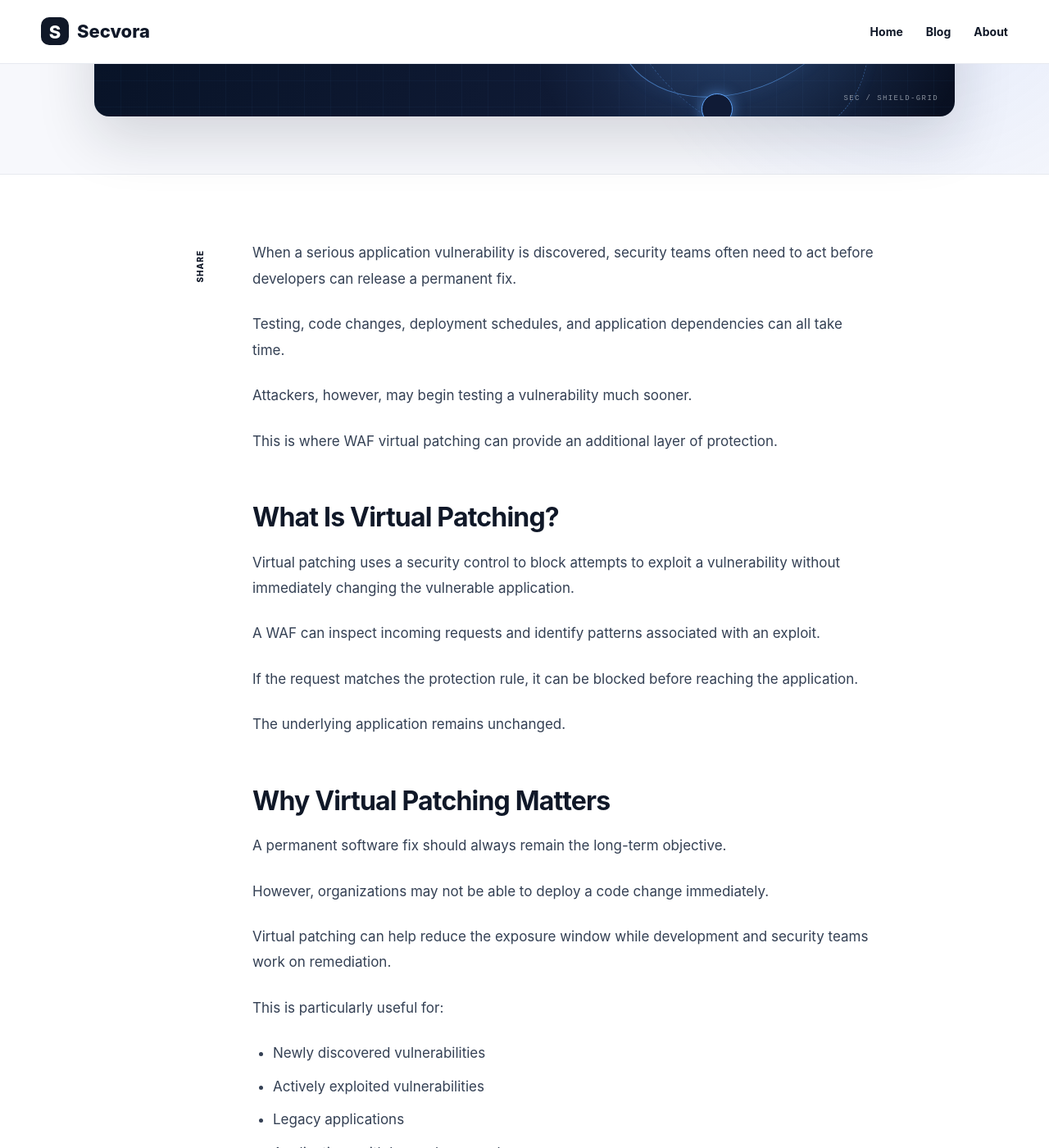
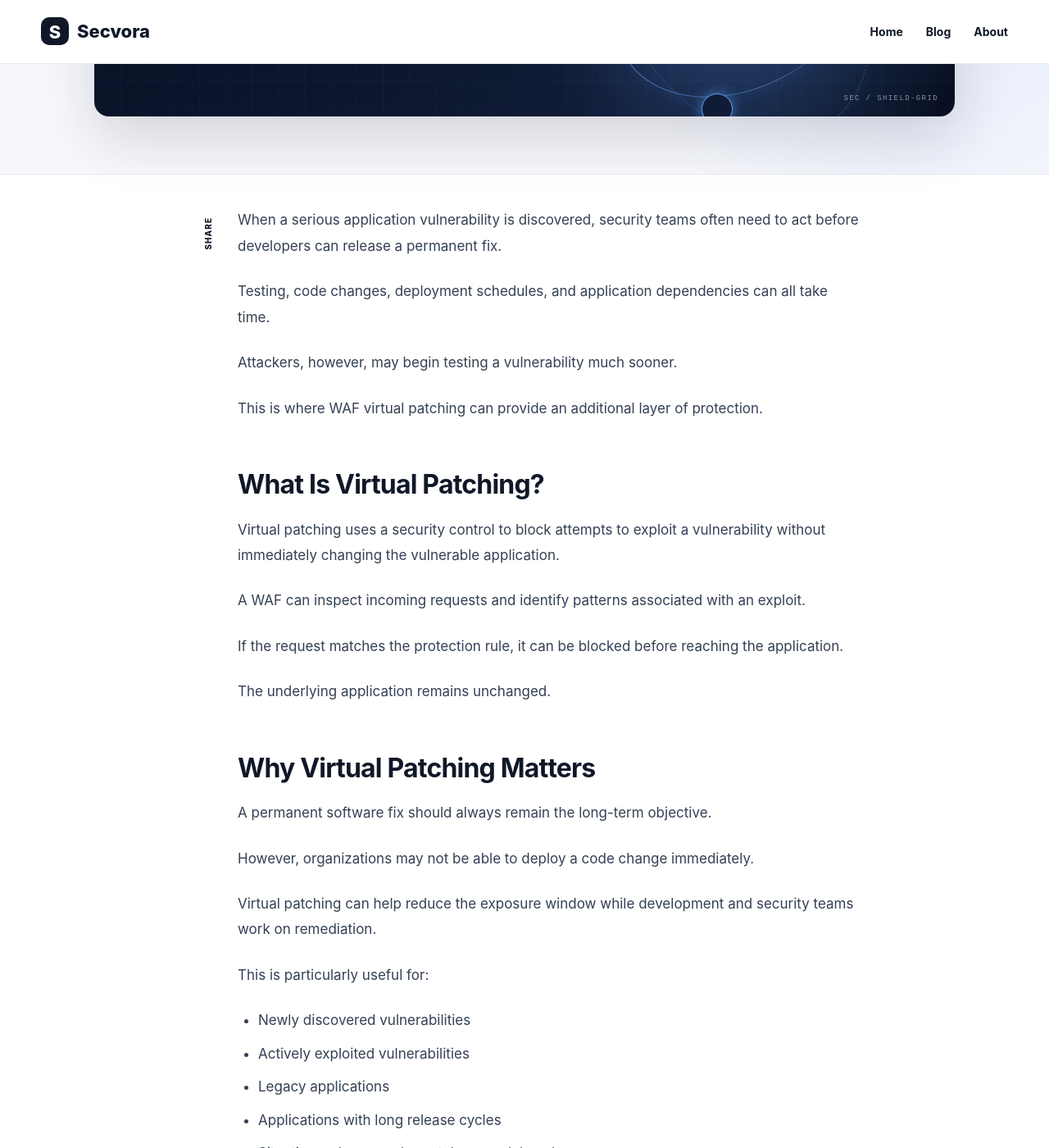
Before and after one commit to prasadprechu/Secvora, a Jekyll site: the page built from _posts/2026-10-06-waf-virtual-patching.md, in a window 1280 px wide and 1400 px high, scrolled down 785 px. Shown: the whole window at 82% size. Built offline with Jekyll 4.4.1, drawn with Linux system fonts in a browser that asks for light colours; comment, search, counter and statistics services are not loaded.

Commit message:
Update style.css

```diff
--- a/assets/css/style.css
+++ b/assets/css/style.css
@@ -1644,29 +1644,28 @@ ARTICLE LAYOUT
 ========================= */
 
 /* =========================
-ARTICLE LAYOUT: SHARE + CONTENT
+   ARTICLE LAYOUT: SHARE + CONTENT
 ========================= */
 
 .article-layout {
   display: grid;
-  grid-template-columns: 64px minmax(0, 760px);
-  column-gap: 32px;
+  grid-template-columns: 48px minmax(0, 760px);
+  column-gap: 12px;
   justify-content: center;
-  align-items: stretch;
-  padding: 80px 0 90px;
+  align-items: start;
+  padding: 40px 0 90px;
 }
 
 /* Share column */
 .article-layout > .share-bar-container {
   position: relative;
-  width: auto;
   min-width: 0;
   margin: 0;
   padding: 0;
   align-self: stretch;
 }
 
-/* Sticky vertical share buttons */
+/* Sticky share buttons */
 .article-layout .secvora-share-bar {
   position: sticky;
   top: 100px;
@@ -1676,10 +1675,10 @@ ARTICLE LAYOUT: SHARE + CONTENT
   flex-wrap: nowrap;
   align-items: center;
   justify-content: flex-start;
-  width: 64px;
+  width: 48px;
   box-sizing: border-box;
   gap: 10px;
-  padding: 12px 4px;
+  padding: 12px 0;
   margin: 0;
 }
 
@@ -1701,62 +1700,10 @@ ARTICLE LAYOUT: SHARE + CONTENT
   margin: 0;
 }
 
-/* Article content column */
+/* Article content */
 .article-layout > .article-content {
   grid-column: 2;
   min-width: 0;
-}
-
-/* =========================
-TABLE OF CONTENTS
-========================= */
-
-.article-sidebar {
-position: relative;
-}
-
-.toc {
-position: sticky;
-top: 100px;
-padding: 20px 0;
-}
-
-.toc-label {
-display: block;
-margin-bottom: 17px;
-color: #101828;
-font-size: 10px;
-font-weight: 850;
-letter-spacing: 0.13em;
-}
-
-.toc ul {
-margin: 0;
-padding: 0;
-list-style: none;
-border-left: 1px solid #e4e7ec;
-}
-
-.toc li {
-margin: 0;
-}
-
-.toc a {
-display: block;
-padding: 8px 0 8px 15px;
-color: #667085;
-font-size: 12px;
-line-height: 1.45;
-border-left: 2px solid transparent;
-margin-left: -1px;
-transition:
-color 0.2s ease,
-border-color 0.2s ease;
-}
-
-.toc a:hover {
-color: #5b4bdb;
-border-left-color: #5b4bdb;
 }
 
 /* =========================
```
